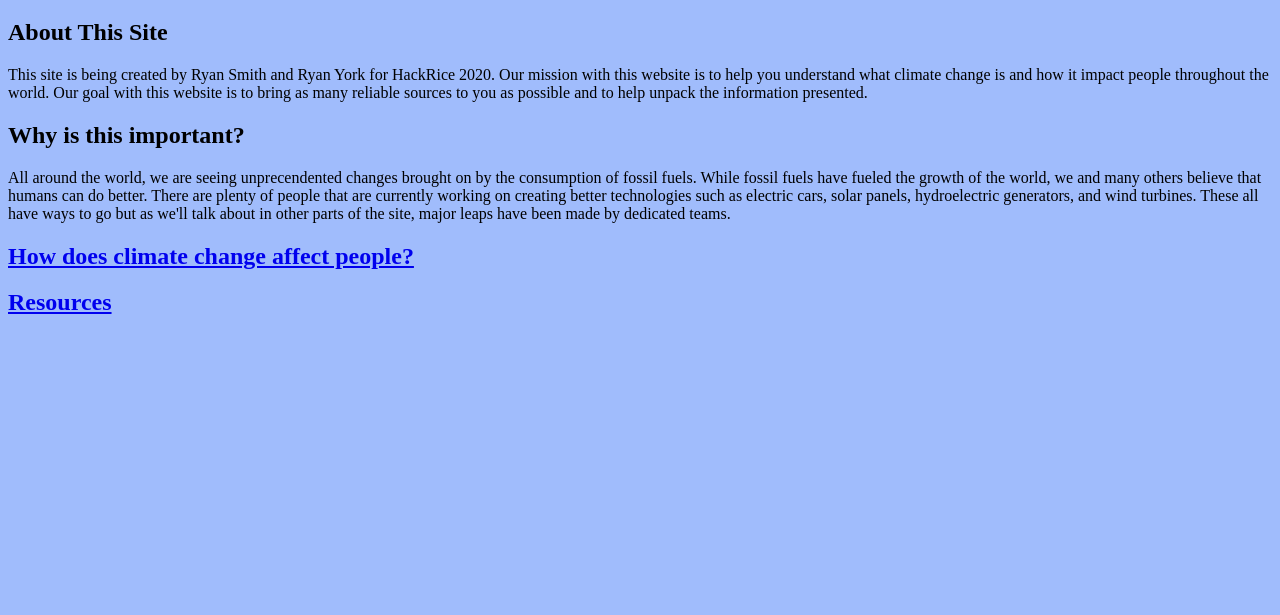
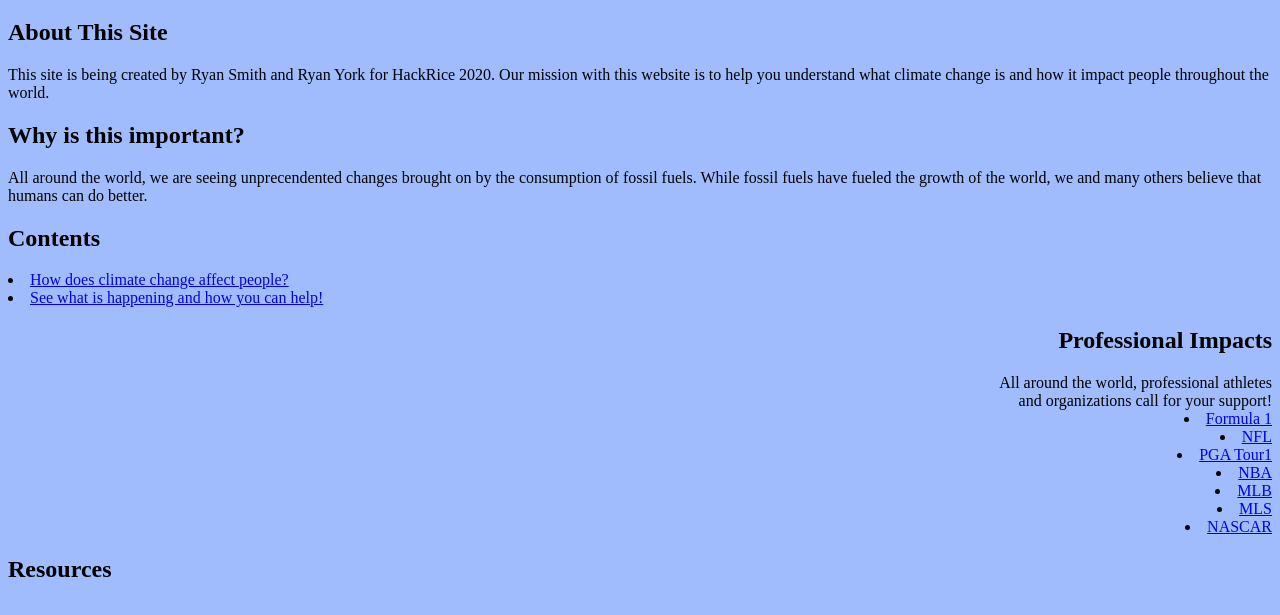
Before and after one commit to rmsmith251/HR20, a plain HTML site: page index.html in a window 1280 px wide. Shown: the part 61-676 px from the top of the page. Drawn offline with nearby package versions, Linux system fonts and the light colour scheme.

Commit message:
Update index.html

```diff
--- a/index.html
+++ b/index.html
@@ -10,21 +10,45 @@
 <body>
     <div id="Welcome">
         <h1>Welcome to the Climate Change Hub</h1>
-
         <h2>About This Site</h2>
-
-        <p1>This site is being created by Ryan Smith and Ryan York for HackRice 2020. Our mission with  this website is to help you understand what climate change is and how it impact people throughout the world. Our goal with this website is to bring as many reliable sources to you as possible and to help unpack the information presented.</p1>
+        <p1>This site is being created by Ryan Smith and Ryan York for HackRice 2020. Our mission with  this website is to help you understand what climate change is and how it impact people throughout the world.</p1>
     </div>
     <div>
         <h2>Why is this important?</h2>
-        <p1>All around the world, we are seeing unprecendented changes brought on by the consumption of fossil fuels. While fossil fuels have fueled the growth of the world, we and many others believe that humans can do better. There are plenty of people that are currently working on creating better technologies such as electric cars, solar panels, hydroelectric generators, and wind turbines. These all have ways to go but as we'll talk about in other parts of the site, major leaps have been made by dedicated teams.</p1>
+        <p1>All around the world, we are seeing unprecendented changes brought on by the consumption of fossil fuels. While fossil fuels have fueled the growth of the world, we and many others believe that humans can do better.</p1>
     </div>
     <div>
-        <h2><a href="overview.html">How does climate change affect people?</a></h2>
+        <h2>Contents</h2>
+        <li><a href="overview.html">How does climate change affect people?</a></li>
 
-        <h2><a href="resources.html">Resources</a></h2>
+        <li><a href="Concerns.html">See what is happening and how you can help!</a></li>
 
     </div>
+
+    <style>
+        .myDivElement{
+            text-align: right;
+        }
+        .myDivElement ul li{
+            display: inline;
+        }
+    </style>
+    <div class = "myDivElement">
+        <h2>Professional Impacts </h2>
+        <p1>All around the world, professional athletes<br>
+         and organizations call for your support!</p1>
+        <u1>
+            <li><a target = "_blank" rel = "noopener" href = "https://www.formula1.com/en/latest/tags.we-race-as-one.3Wk5Bj3uRQOXQZHaSNq2L.html">Formula 1</a></li>
+            <li><a target = "_blank" rel = "noopener" href = "https://operations.nfl.com/football-ops/economic-social-impact/">NFL</a></li>
+            <li><a target = "_blank" rel = "noopener" href = "https://www.pgatour.com/impact.html">PGA Tour1</a></li>
+            <li><a target = "_blank" rel = "noopener" href = "https://cares.nba.com/mission/">NBA</a></li>
+            <li><a target = "_blank" rel = "noopener" href = "https://www.mlb.com/mlb-community">MLB</a></li>
+            <li><a target = "_blank" rel = "noopener" href = "https://www.mlssoccer.com/mls-works">MLS</a></li>
+            <li><a target = "_blank" rel = "noopener" href = "https://green.nascar.com/nascar-green-an-industry-effort/">NASCAR</a></li>
+
+        </u1></div>
+<h2>Resources</h2>
     <script src="app.js"></script>
 </body>
+
 </html>
```
